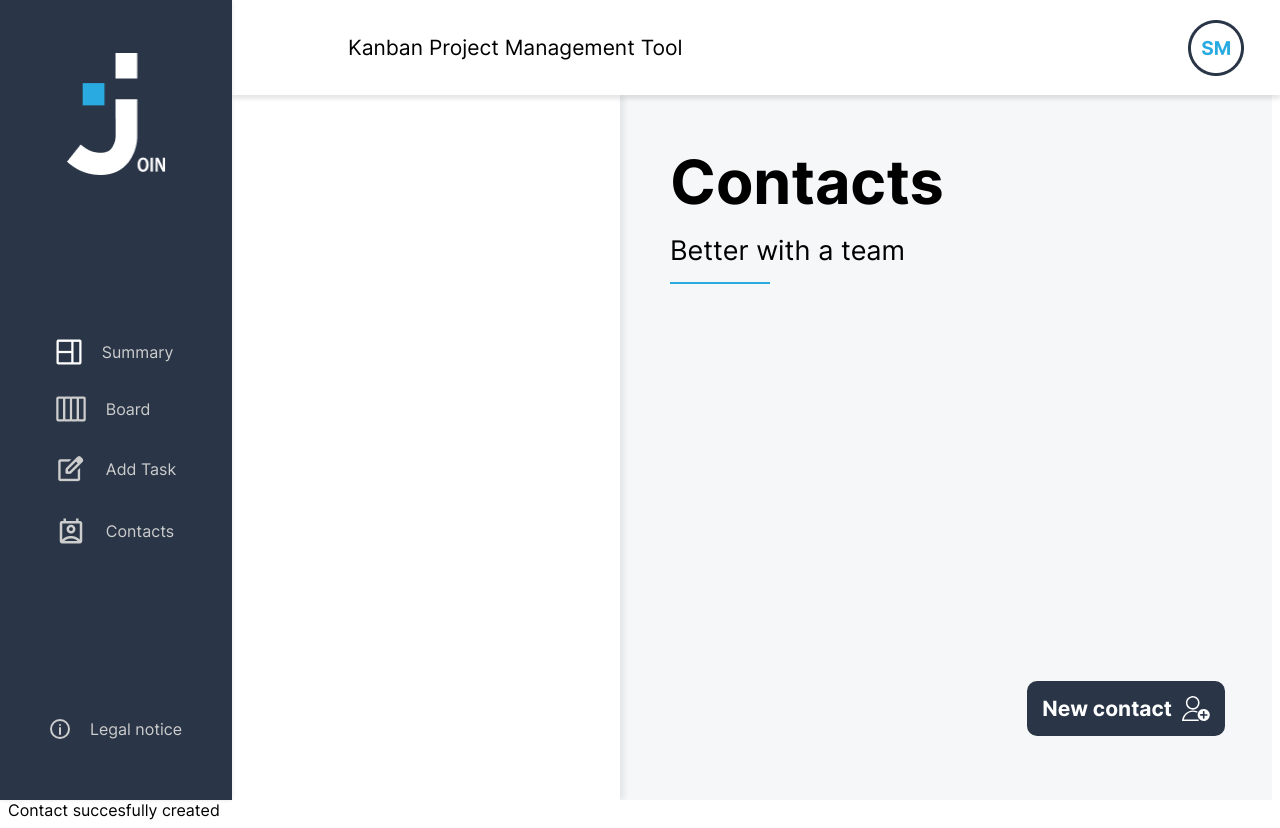
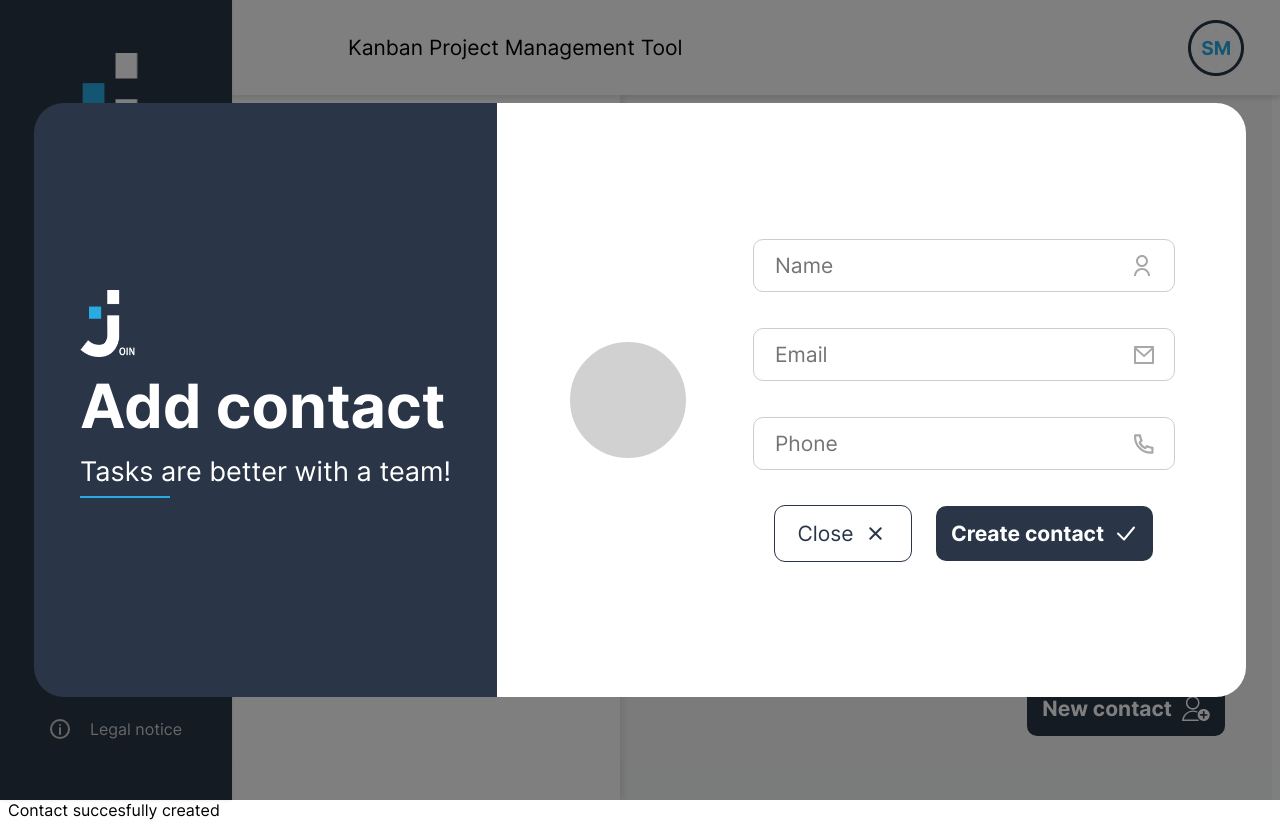
Before and after one commit to YunusYasar/join, a plain HTML site: page contacts.html in a window 1280 px wide. Both pictures are taken after a click on the button "New contact". Drawn offline with Linux system fonts and the light colour scheme.

Commit message:
added storage.js and contact.js

```diff
--- a/contacts.html
+++ b/contacts.html
@@ -11,13 +11,16 @@
     <link rel="stylesheet" href="css/contact.css" />
 
     <script src="js/script.js"></script>
+    <script src="js/storage.js"></script>
+    <script src="js/contact.js"></script>
+
   </head>
-  <body onload="init()">
+  <body onload="initContacts()">
     <header class="header" w3-include-html="assets/templates/header.html"></header>
     <nav class="sidebar" w3-include-html="assets/templates/sidebar.html"></nav>
 
     <main id="boardMain">
-        <button onclick="" id="newContact" class="button-with-icon">
+        <button onclick="toggleAddContactModal()" id="newContact" class="button-with-icon">
           New contact
           <img src="assets/img/add-contact-icon.svg" alt="">
         </button>
@@ -25,7 +28,7 @@
         <section id="contactsList"></section>
 
         <section id="contactsOverview">
-          <img id="contactsBackImg" class="contacts-back d-none" onclick="window.location.reload()"
+          <img id="contactsBackImg" class="contacts-back d-none" onclick=""
           src="assets/img/arrow-left.svg">
 
           <div id="sub-header" class="sub-header">
@@ -45,7 +48,7 @@
 
         </section>
 
-        <section onclick="" id="addContactModal" class="modal-container">
+        <section onclick="toggleAddContactModal()" id="addContactModal" class="modal-container">
           <div onclick="" id="addContact" class="modal-inner-container">
             <div class="left-frame-add">
               <img src="assets/img/logo_Light.png" alt="Join logo">
@@ -61,22 +64,22 @@
                 <img src="assets/img/default-user.svg" alt="">
               </div>
 
-              <form class="user-form" id="addContactForm" onsubmit="">
+              <form class="user-form" id="addContactForm" onsubmit="addNewContact(); return false;">
                 <div class="input-wrapper">
                   <input id="contactName" required type="text" placeholder="Name">
-                  <img src="../assets/img/icons/user-icon.svg" alt="">
+                  <img src="assets/img/user-icon.svg" alt="">
                 </div>
                 <div class="input-wrapper">
                   <input id="contactEmail" required type="email" placeholder="Email">
-                  <img src="../assets/img/icons/login-email.svg" alt="">
+                  <img src="assets/img/login-email.svg" alt="">
                 </div>
                 <div class="input-wrapper">
                   <input id="contactPhone" required type="number" placeholder="Phone">
-                  <img src="../assets/img/icons/telephone.svg" alt="">
+                  <img src="assets/img/telephone.svg" alt="">
                 </div>
 
                 <div class="button-wrapper">
-                  <button onclick="" type="reset" class="button-secondary-with-icon">
+                  <button onclick="toggleAddContactModal()" type="reset" class="button-secondary-with-icon">
                    <span>Close</span>
                     <img src="assets/img/cancel-icon.svg" alt="">
                   </button>
--- a/css/contact.css
+++ b/css/contact.css
@@ -96,7 +96,29 @@ main {
   cursor: pointer;
   padding: 15px 25px;
 }
-
+.user-form {
+  display: flex;
+  align-items: center;
+  flex-direction: column;
+  gap: 36px;
+  width: 422px;
+}
+.user-form input {
+  width: 422px;
+  padding: 13px 41px 13px 21px;
+  border-radius: 10px;
+  font-size: 21px;
+  border: 1px solid var(--fntcolor);
+}
+.input-wrapper {
+  position: relative;
+}
+.input-wrapper img {
+  position: absolute;
+  top: 26.5px;
+  right: 21px;
+  transform: translateY(-50%);
+}
 .contact-container:hover {
   background-color: #d1d1d1;
 }
@@ -436,6 +458,30 @@ main {
   box-shadow: var(--shadow-btn);
 }
 
+.button-secondary-with-icon {
+  cursor: pointer;
+  display: flex;
+  gap: 10px;
+  width: 136px;
+  height: 55px;
+  padding: 18px 10px;
+  justify-content: center;
+  align-items: center;
+  flex-shrink: 0;
+  border-radius: 10px;
+  border: none;
+  outline: 1px solid var(--primcolor);
+  color: var(--primcolor);
+  font-size: 21px;
+  background: none;
+  transition: ease-in-out 100ms;
+}
+.button-secondary-with-icon:hover {
+  color: var(--acccolor);
+  outline: 2px solid var(--acccolor);
+  box-shadow: var(--shadow-btn);
+}
+
 @media (max-width: 1330px) {
   #contactsOverview {
     display: flex;
--- /dev/null
+++ b/js/contact.js
@@ -0,0 +1,12 @@
+async function initContacts() {
+  await includeHTML();
+}
+
+function toggleAddContactModal() {
+  addContactForm.reset();
+  let parent = document.getElementById('addContactModal');
+  let child = document.getElementById('addContact');
+
+  parent.classList.toggle('modal-bg-animation');
+  child.classList.toggle('modal-animation');
+}
--- /dev/null
+++ b/js/storage.js
@@ -0,0 +1,19 @@
+const STORAGE_TOKEN = 'T8IB87MOO0BRJLZ0W0I4O7DAUN6QZYEBWX8ZNG9M';
+const STORAGE_URL = 'https://remote-storage.developerakademie.org/item';
+
+async function setItem(key, value) {
+  const payload = {key, value, token: STORAGE_TOKEN};
+  return fetch(STORAGE_URL, {method: 'POST', body: JSON.stringify(payload)}).then(res => res.json());
+}
+
+async function getItem(key) {
+  const url = `${STORAGE_URL}?key=${key}&token=${STORAGE_TOKEN}`;
+  return fetch(url)
+    .then(res => res.json())
+    .then(res => {
+      if (res.data) {
+        return res.data.value;
+      }
+      throw `Could not find data with key "${key}".`;
+    });
+}
```
